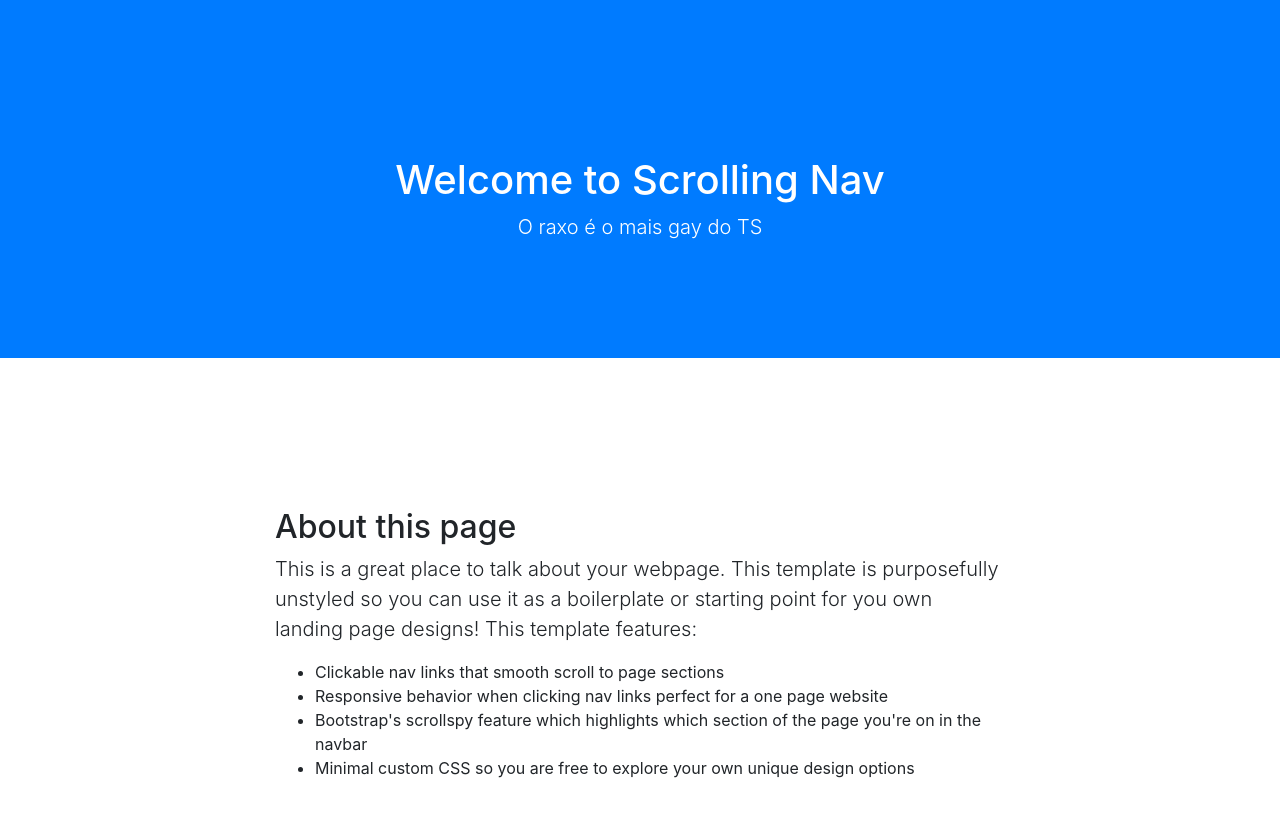
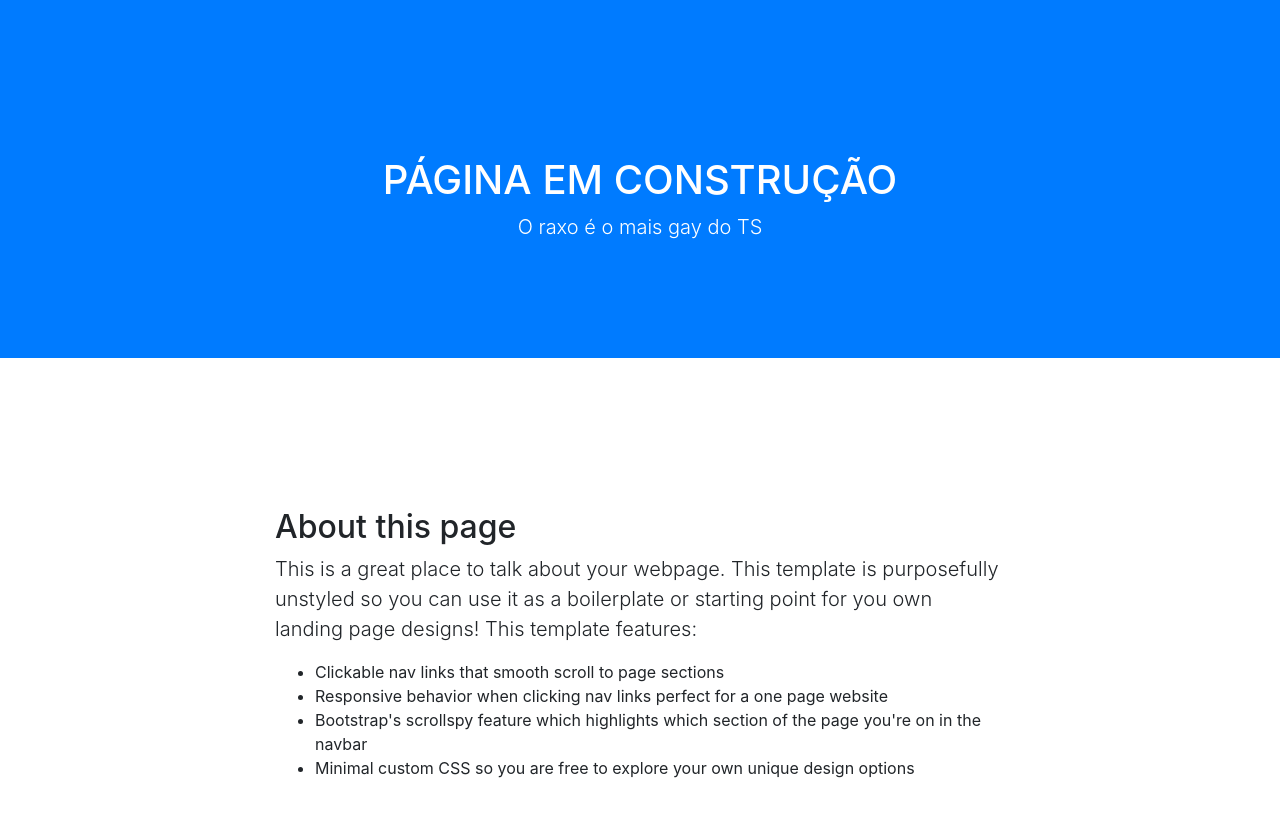
Before and after one commit to pauloqueiros/pauloqueiros.github.io, a website with bundled scripts: page index.html in a window 1280 px wide. Shown: the top 816 px of the page. Built offline with nearby package versions, Linux system fonts and the light colour scheme.

Commit message:
edit index

```diff
--- a/index.html
+++ b/index.html
@@ -22,7 +22,7 @@
 
   <header class="bg-primary text-white">
     <div class="container text-center">
-      <h1>Welcome to Scrolling Nav</h1>
+      <h1>PÁGINA EM CONSTRUÇÃO</h1>
       <p class="lead">O raxo é o mais gay do TS</p>
     </div>
   </header>
```
